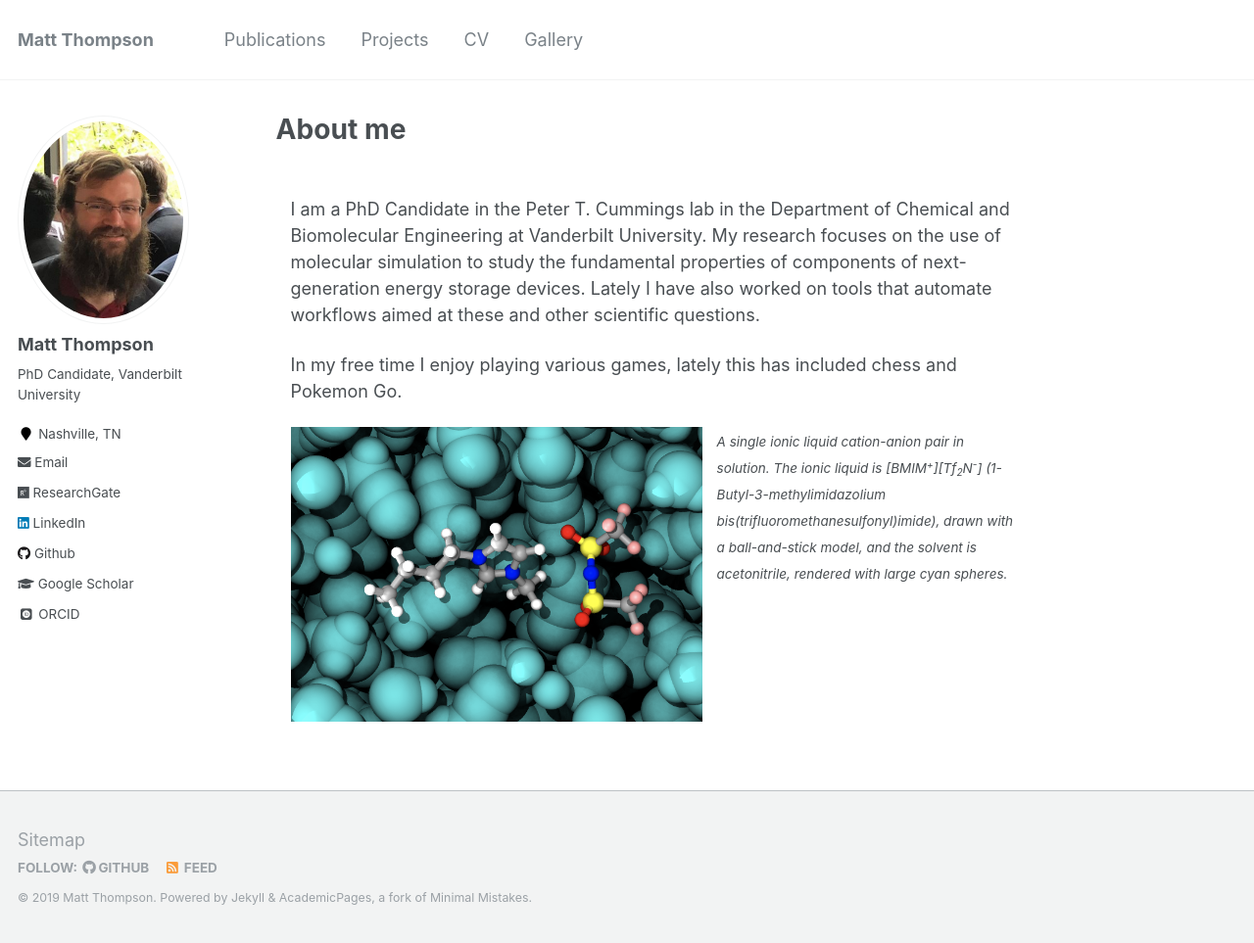
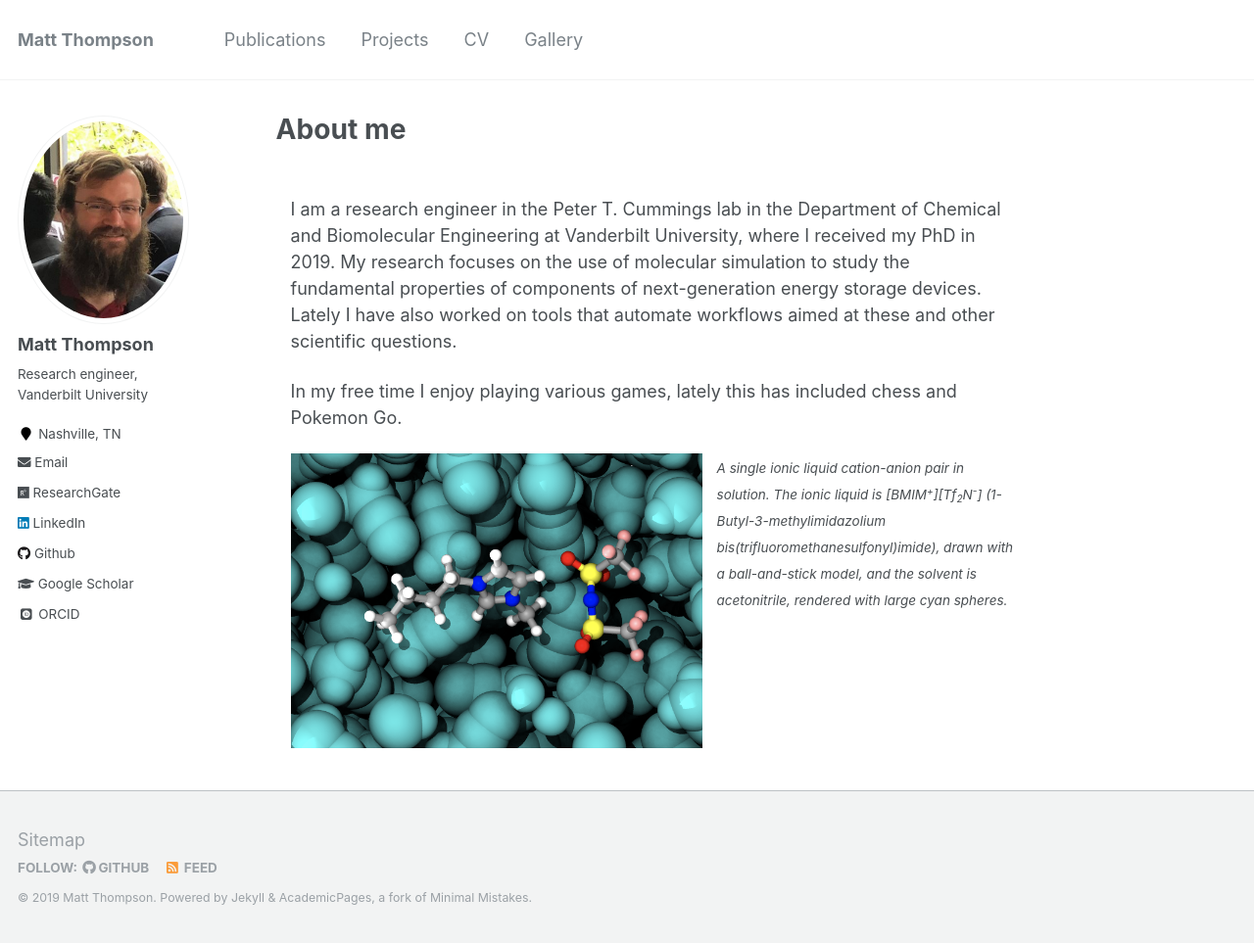
Before and after one commit to mattwthompson/mattwthompson.github.io, a Jekyll site: the page built from _pages/about.md, in a window 1280 px wide and 963 px high. Shown: the whole window at 98% size. Built offline with Jekyll 4.4.1, drawn with Linux system fonts in a browser that asks for light colours; some web fonts are replaced.

Commit message:
Update job title, degree

```diff
--- a/_config.yml
+++ b/_config.yml
@@ -82,7 +82,7 @@ analytics:
 author:
   name             : "Matt Thompson"
   avatar           : "headshot.png"
-  bio              : "PhD Candidate, Vanderbilt University"
+  bio              : "Research engineer, Vanderbilt University"
   location         : "Nashville, TN"
   employer         :
   pubmed           : #"https://www.ncbi.nlm.nih.gov/pubmed/?term=john+snow"
--- a/_pages/about.md
+++ b/_pages/about.md
@@ -12,11 +12,11 @@ redirect_from:
 style="max-width:800px;margin-left:auto;margin-right:auto;padding-top:40px;padding-bottom:20px;padding-left:15px;padding-right:15px">
 
 <p>
-I am a PhD Candidate in the Peter T. Cummings lab in the Department of Chemical
-and Biomolecular Engineering at Vanderbilt University. My research focuses on
-the use of molecular simulation to study the fundamental properties of
-components of next-generation energy storage devices. Lately I have also worked
-on tools that automate workflows aimed at these and other scientific questions.
+I am a research engineer in the Peter T. Cummings lab in the Department of Chemical and Biomolecular
+Engineering at Vanderbilt University, where I received my PhD in 2019. My research focuses on the
+use of molecular simulation to study the fundamental properties of components of next-generation
+energy storage devices. Lately I have also worked on tools that automate workflows aimed at these
+and other scientific questions.
 </p>
 
 <p>
```
Also changed, not shown: _pages/cv.md (+1 -1 lines).
